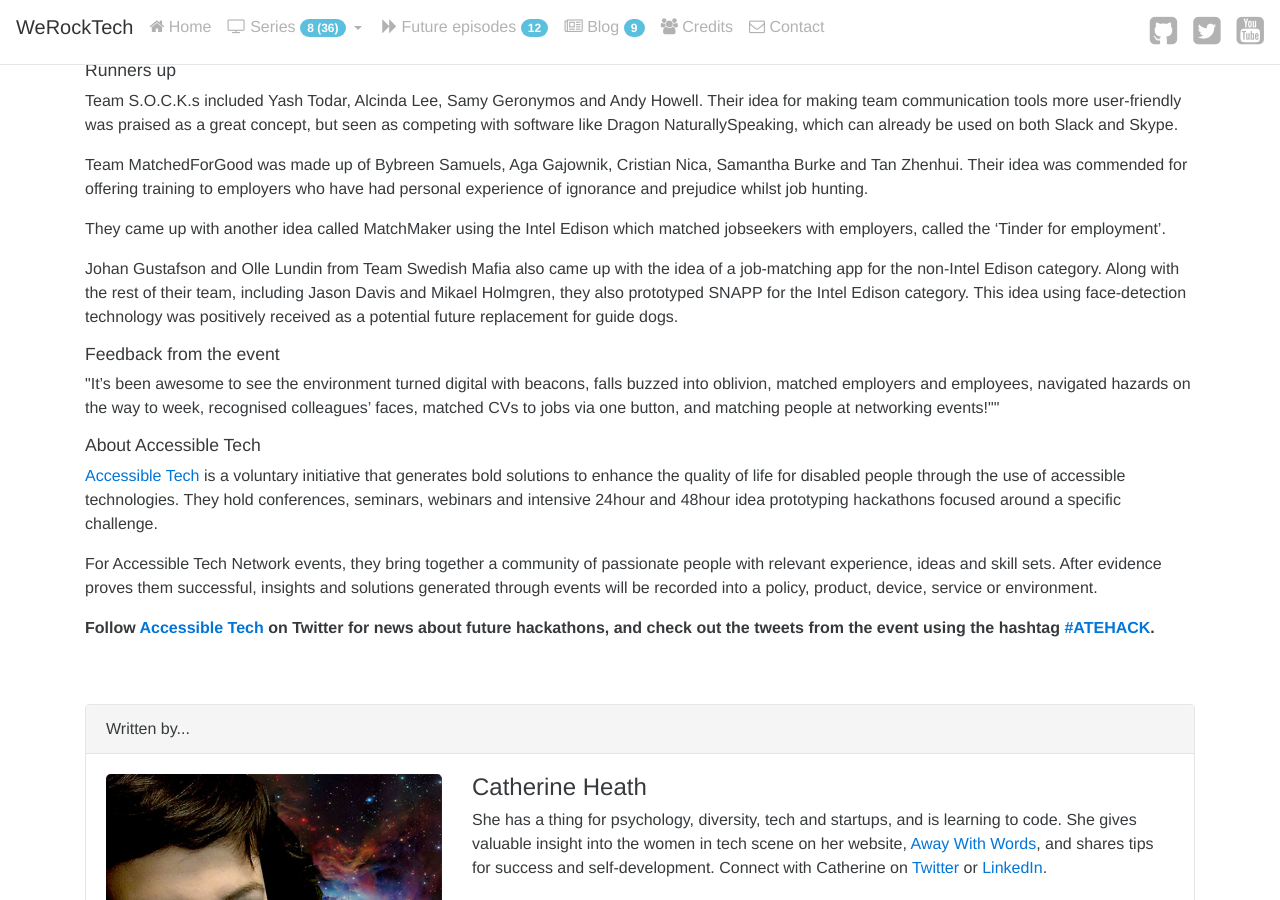
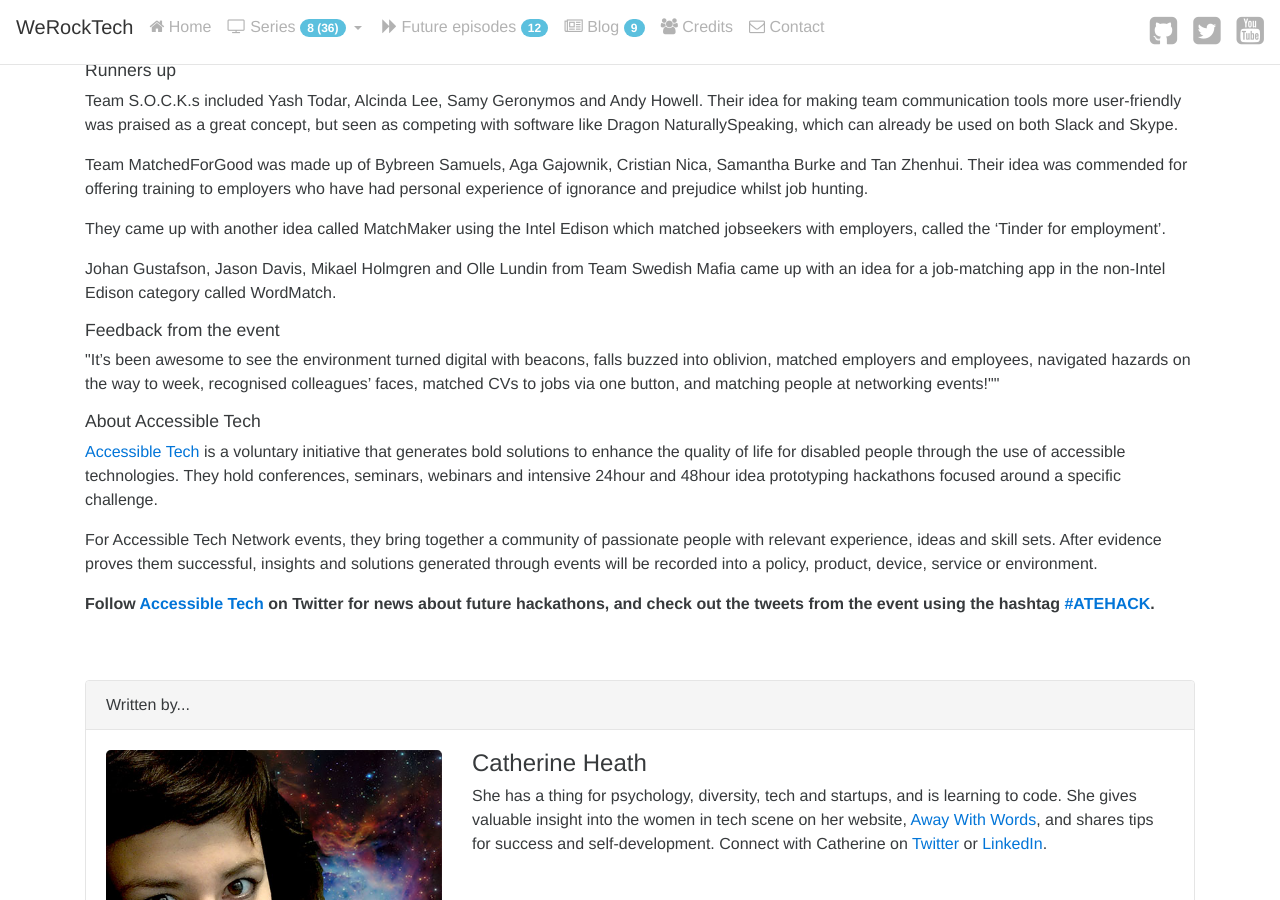
Before and after one commit to WeRockTech/werocktech.github.io, a Jekyll site: the page built from _posts/2017-04-01-Blog-Accessibility-Hackathon.md, in a window 1280 px wide and 900 px high, scrolled down 5961 px. Built offline with Jekyll 4.4.1, drawn with Linux system fonts in a browser that asks for light colours.

Commit message:
Requested changes

```diff
--- a/_posts/2017-04-01-Blog-Accessibility-Hackathon.md
+++ b/_posts/2017-04-01-Blog-Accessibility-Hackathon.md
@@ -103,7 +103,7 @@ img: /img/blog/accessibility-hackathon/team-sm.jpg
 
 <p>They came up with another idea called MatchMaker using the Intel Edison which matched jobseekers with employers, called the ‘Tinder for employment’.</p>
 
-<p>Johan Gustafson and Olle Lundin from Team Swedish Mafia also came up with the idea of a job-matching app for the non-Intel Edison category. Along with the rest of their team, including Jason Davis and Mikael Holmgren, they also prototyped SNAPP for the Intel Edison category. This idea using face-detection technology was positively received as a potential future replacement for guide dogs.</p>
+<p>Johan Gustafson, Jason Davis, Mikael Holmgren and Olle Lundin from Team Swedish Mafia came up with an idea for a job-matching app in the non-Intel Edison category called WordMatch.</p>
 
 <h2>Feedback from the event</h2>
 
```
